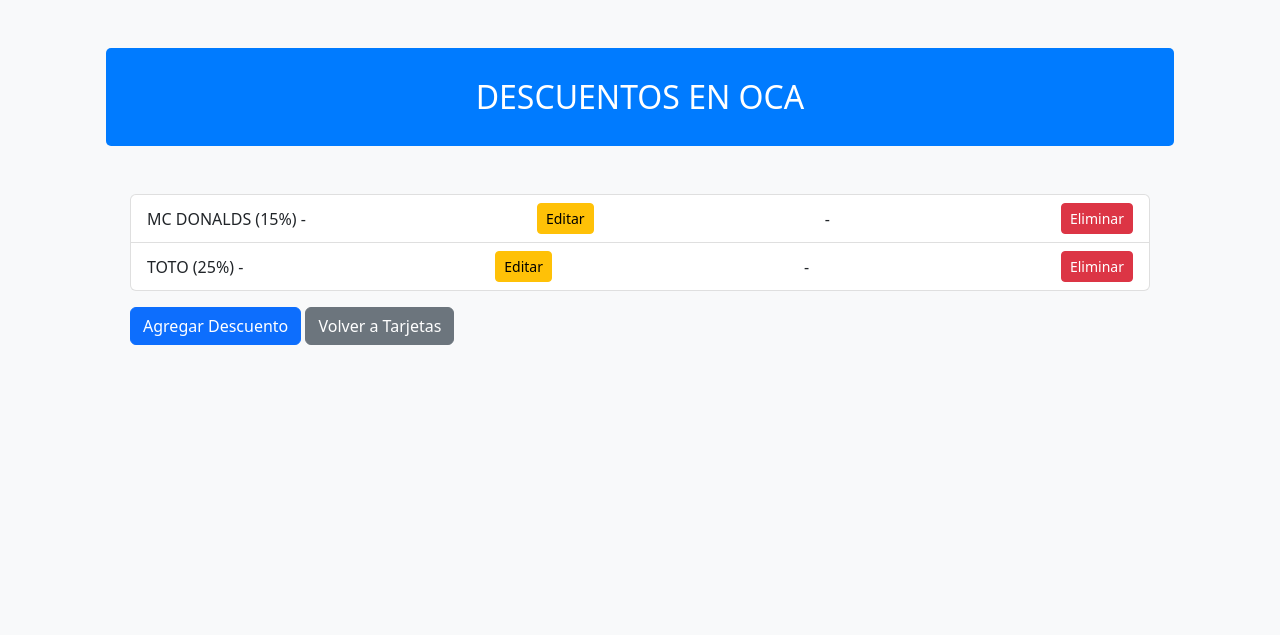
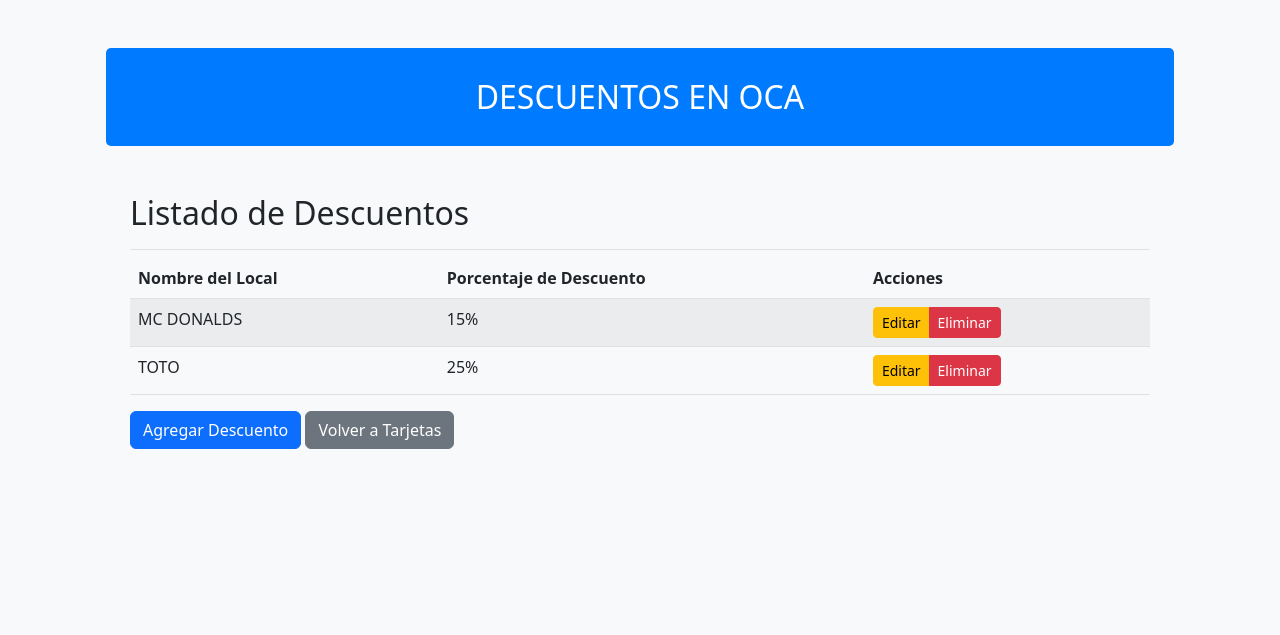
Before and after one commit to EmiGenta/EGenta_ProyectoFinal, a Django app: page /tarjetas/1/descuentos/ in a window 1280 px wide. Shown: the part 56-691 px from the top of the page. Run offline with Django 5.2, Linux system fonts and the light colour scheme; data comes from the database, SQL or seed files in the repository; both versions use the stored data as it was after the commit; some libraries are stand-ins or nearby versions.

Commit message:
add: L&F descuentos list

```diff
--- a/project/tarjetas/templates/tarjetas/descuentos_list.html
+++ b/project/tarjetas/templates/tarjetas/descuentos_list.html
@@ -6,16 +6,31 @@
 
 {% block contenido %}
 <div class="container my-5">
-    <ul class="list-group mb-3">
-        {% for descuento in descuentos %}
-            <li class="list-group-item d-flex justify-content-between align-items-center">
-                {{ descuento.nombre_local }} ({{ descuento.porcentaje }}%) -
-                    <a href="{% url 'tarjetas:descuento_update' descuento.pk %}" class="btn btn-sm btn-warning">Editar</a> -
-                    <a href="{% url 'tarjetas:descuento_delete' descuento.pk %}" class="btn btn-sm btn-danger">Eliminar</a>
-            </li>
-        {% endfor %}
-    </ul>
-    <a href="{% url 'tarjetas:descuento_create' view.kwargs.pk %}" class="btn btn-primary">Agregar Descuento</a>
+    <h2 class="pb-3 border-bottom">Listado de Descuentos</h2>
+    <table class="table table-striped">
+        <thead>
+            <tr>
+                <th>Nombre del Local</th>
+                <th>Porcentaje de Descuento</th>
+                <th>Acciones</th>
+            </tr>
+        </thead>
+        <tbody>
+            {% for descuento in descuentos %}
+                <tr>
+                    <td>{{ descuento.nombre_local }}</td>
+                    <td>{{ descuento.porcentaje }}%</td>
+                    <td>
+                        <div class="btn-group" role="group" aria-label="Acciones">
+                            <a href="{% url 'tarjetas:descuento_update' descuento.pk %}" class="btn btn-sm btn-warning">Editar</a>
+                            <a href="{% url 'tarjetas:descuento_delete' descuento.pk %}" class="btn btn-sm btn-danger">Eliminar</a>
+                        </div>
+                    </td>
+                </tr>
+            {% endfor %}
+        </tbody>
+    </table>
+    <a href="{% url 'tarjetas:descuento_create' tarjeta.pk %}" class="btn btn-primary">Agregar Descuento</a>
     <a href="{% url 'tarjetas:tarjetas_list' %}" class="btn btn-secondary">Volver a Tarjetas</a>
 </div>
 {% endblock %}
```
Also changed, not shown: project/db.sqlite3.
